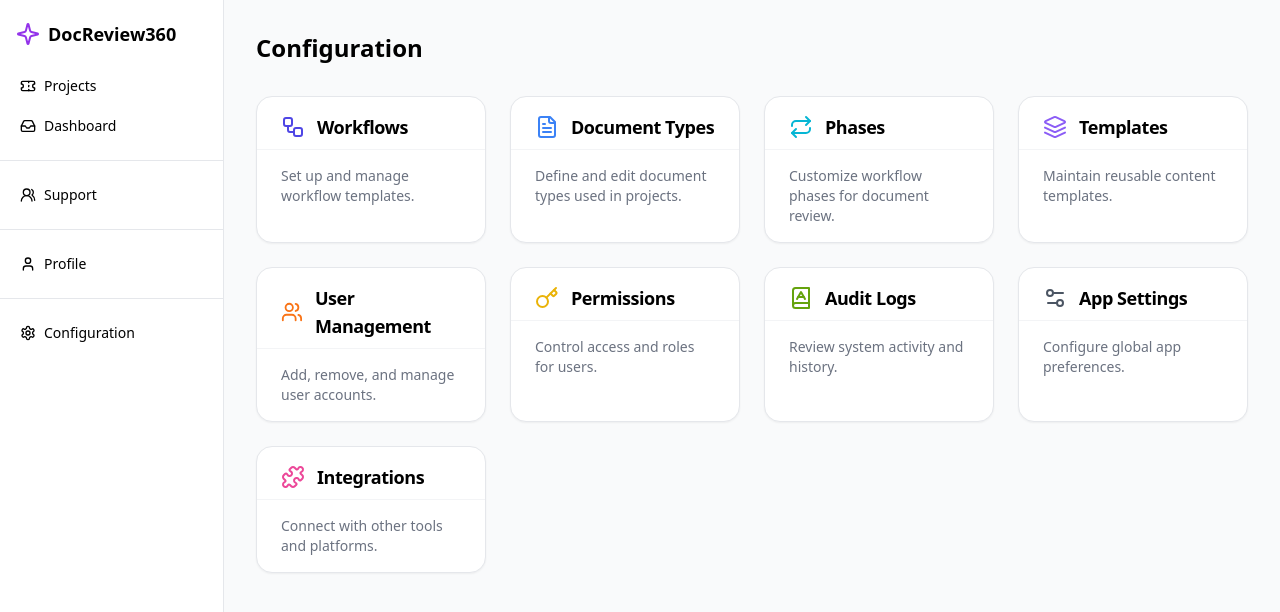
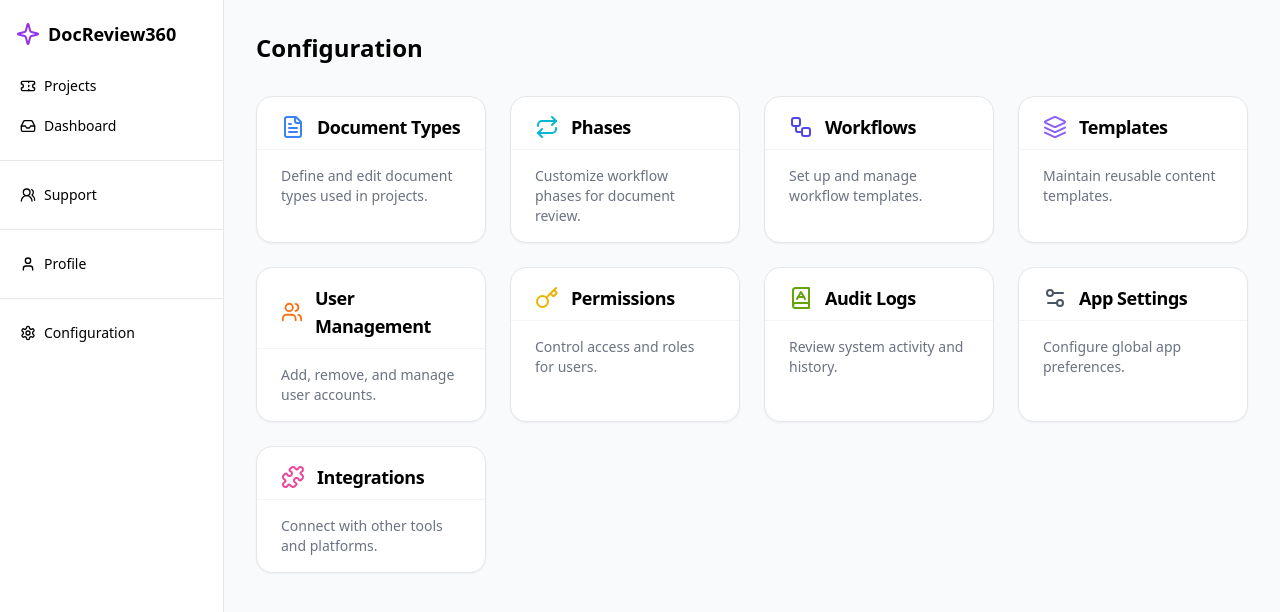
Before and after one commit to eputnam77/DocReview360, a Next.js app in the folder frontend/: page /configuration in a window 1280 px wide. Shown: the top 612 px of the page. Built offline with nearby package versions, Linux system fonts and the light colour scheme.

Commit message:
feat(ui): reorder config sections

```diff
--- a/frontend/pages/configuration/index.tsx
+++ b/frontend/pages/configuration/index.tsx
@@ -16,28 +16,28 @@ import {
 // List of configuration sections
 const CONFIG_ITEMS = [
   {
-    label: "Workflows",
-    href: "/configuration/workflows",
-    icon: <Workflow className="w-6 h-6 text-indigo-600" />,
-    desc: "Set up and manage workflow templates."
-  },
-  {
     label: "Document Types",
     href: "/configuration/document-types",
     icon: <FileText className="w-6 h-6 text-blue-500" />,
-    desc: "Define and edit document types used in projects."
+    desc: "Define and edit document types used in projects.",
   },
   {
     label: "Phases",
     href: "/configuration/phases",
     icon: <Repeat className="w-6 h-6 text-cyan-500" />,
-    desc: "Customize workflow phases for document review."
+    desc: "Customize workflow phases for document review.",
+  },
+  {
+    label: "Workflows",
+    href: "/configuration/workflows",
+    icon: <Workflow className="w-6 h-6 text-indigo-600" />,
+    desc: "Set up and manage workflow templates.",
   },
   {
     label: "Templates",
     href: "/configuration/templates",
     icon: <Layers className="w-6 h-6 text-violet-500" />,
-    desc: "Maintain reusable content templates."
+    desc: "Maintain reusable content templates.",
   },
   {
     label: "User Management",
```
